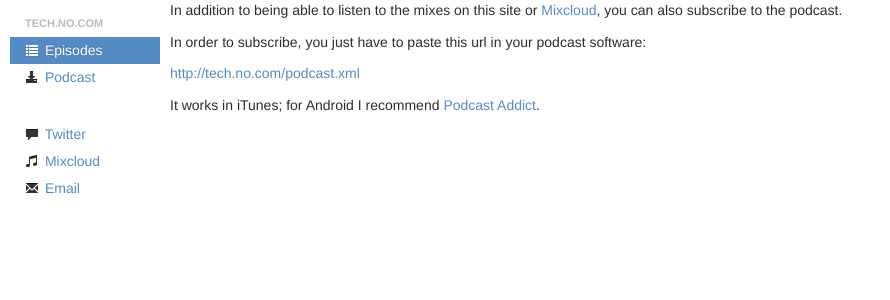
After one commit to martinkirch/tech.no.com, a Python web app: template tcom/templates/podcast.mako in a window 1280 px wide. The commit adds this page. Shown: the top 300 px of the page, without its empty margins (0-890 px from the left). Run offline with Mako, Linux system fonts and the light colour scheme; the template is opened without the code that fills it, so the values that code supplies are empty; some web fonts are replaced.

Commit message:
podcast explanation

```diff
--- a/tcom/__init__.py
+++ b/tcom/__init__.py
@@ -18,5 +18,6 @@ def main(global_config, **settings):
     config.add_route('episode', '/episode/{slug}')
     config.add_route('download', '/episode/{slug}/download')
     config.add_route('rssfeed', '/podcast.xml')
+    config.add_route('podcast', '/podcast')
     config.scan()
     return config.make_wsgi_app()
--- a/tcom/templates/base.mako
+++ b/tcom/templates/base.mako
@@ -38,7 +38,7 @@
         <ul class="nav nav-list">
             <li class="nav-header">tech.no.com</li>
             <li class="active"><a href="/"><i class="icon-list"></i> Episodes</a></li>
-            <li><a href="/podcast.xml"><i class="icon-download-alt"></i> Podcast</a></li>
+            <li><a href="/podcast"><i class="icon-download-alt"></i> Podcast</a></li>
         </ul>
         <ul class="nav nav-list social">
             <li><a href="http://twitter.com/mplatiniste"><i class="icon-comment"></i> Twitter</a></li>
--- /dev/null
+++ b/tcom/templates/podcast.mako
@@ -0,0 +1,21 @@
+<%inherit file="base.mako"/>
+
+<p>
+In addition to being able to listen to the mixes on this site or
+<a href="http://www.mixcloud.com/michelplatiniste/">Mixcloud</a>,
+you can also subscribe to the podcast.
+</p>
+
+<p>
+In order to subscribe, you just have to paste this url in your podcast software:
+</p>
+
+<p>
+<a href="http://tech.no.com/podcast.xml">http://tech.no.com/podcast.xml</a>
+</p>
+
+<p>
+It works in iTunes; for Android I recommend
+<a href="https://play.google.com/store/apps/details?id=com.bambuna.podcastaddict">
+Podcast Addict</a>.
+</p>
```
Also changed, not shown: tcom/views.py (+4 -16 lines).
